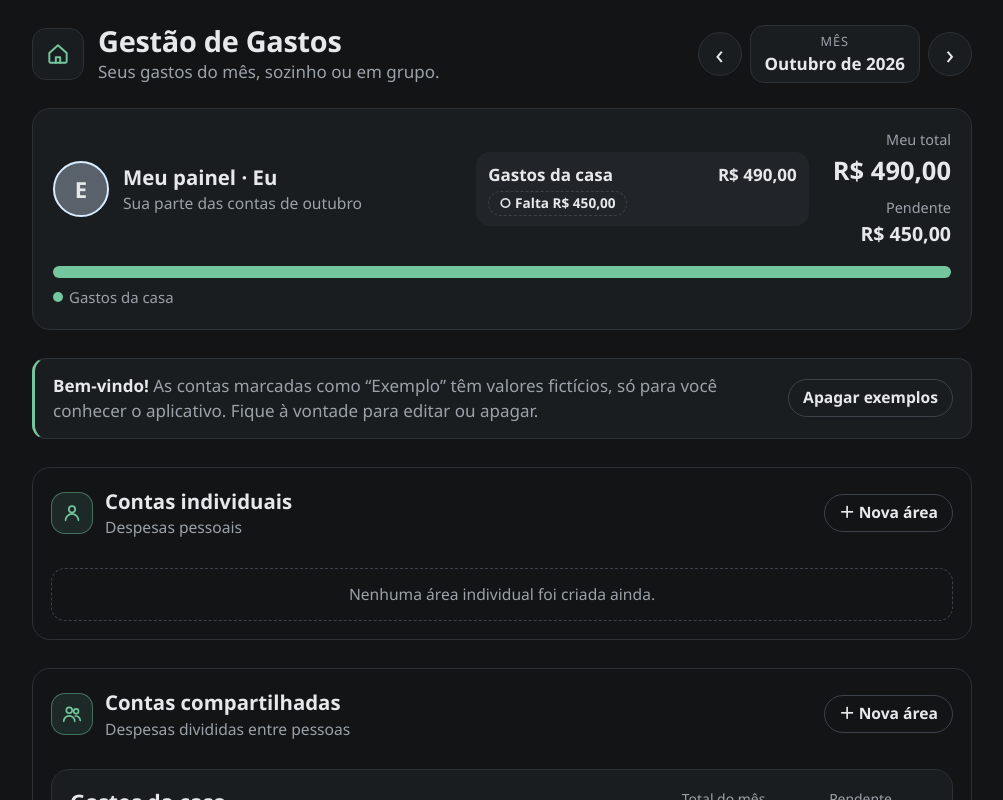
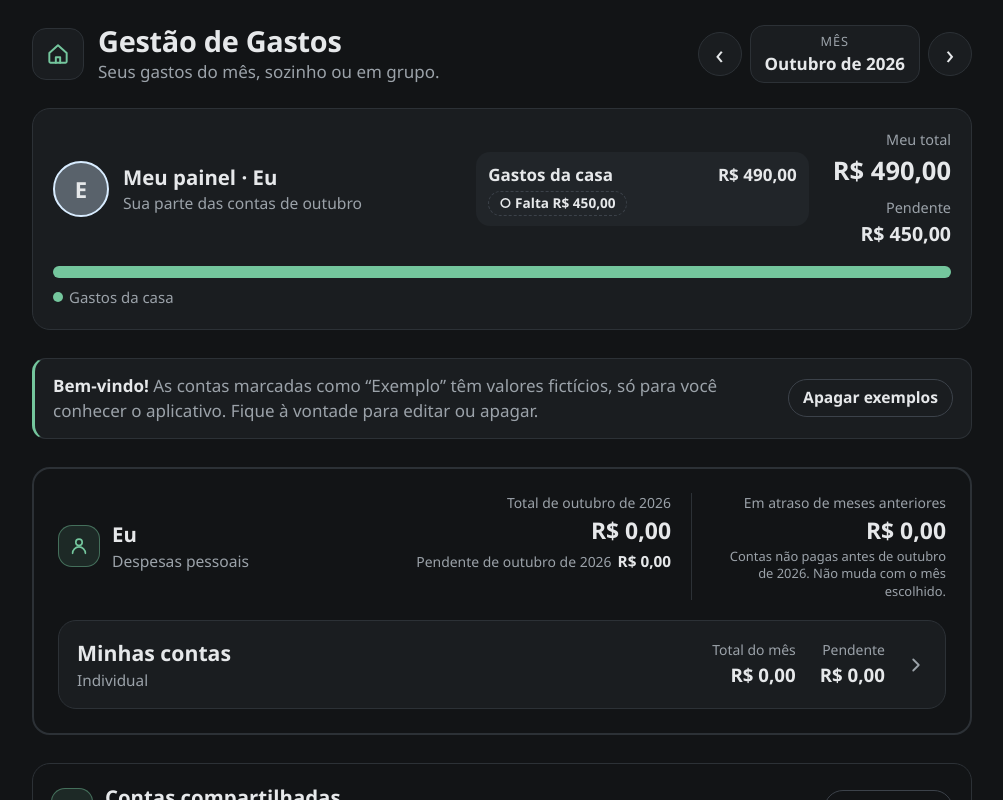
Before and after one commit to DBP-Dev/gestao-financeira, a React (Vite) app: page / in a window 1280 px wide. Shown: the top 800 px of the page, without its empty margins (138-1141 px from the left). Built offline with nearby package versions, Linux system fonts and the light colour scheme.

Commit message:
Adiciona área fixa de contas individuais

```diff
--- a/src/App.css
+++ b/src/App.css
@@ -458,6 +458,87 @@
 
 .account-group__action {
   flex-shrink: 0;
+}
+
+/* Box individual: contorno e espaçamento um pouco maiores que os do box compartilhado. */
+.account-group--individual {
+  gap: 20px;
+  padding: 24px;
+  border-width: 2px;
+}
+
+/* ---------- Indicadores das contas individuais ---------- */
+
+.individual-summary {
+  display: flex;
+  flex-wrap: wrap;
+  justify-content: flex-end;
+  gap: 12px 20px;
+}
+
+.individual-summary dl,
+.individual-summary dd {
+  margin: 0;
+}
+
+.individual-summary__month,
+.individual-summary__overdue {
+  display: flex;
+  flex-direction: column;
+  align-items: flex-end;
+  gap: 2px;
+  text-align: right;
+}
+
+/* Separado dos valores do mês: não deve ser somado a eles. */
+.individual-summary__overdue {
+  max-width: 15rem;
+  padding-left: 20px;
+  border-left: 1px solid var(--border);
+}
+
+.individual-summary__item {
+  display: flex;
+  flex-direction: column;
+  align-items: inherit;
+}
+
+.individual-summary__item--inline {
+  flex-direction: row;
+  flex-wrap: wrap;
+  justify-content: flex-end;
+  align-items: baseline;
+  gap: 0 6px;
+}
+
+.individual-summary__label {
+  color: var(--text-soft);
+  font-size: 0.82rem;
+}
+
+.individual-summary__total,
+.individual-summary__overdue-value {
+  font-size: 1.35rem;
+  font-weight: 700;
+  font-variant-numeric: tabular-nums;
+  white-space: nowrap;
+}
+
+.individual-summary__pending {
+  font-size: 0.9rem;
+  font-weight: 650;
+  font-variant-numeric: tabular-nums;
+  white-space: nowrap;
+}
+
+.individual-summary__overdue--late .individual-summary__overdue-value {
+  color: var(--danger);
+}
+
+.individual-summary__hint {
+  color: var(--text-soft);
+  font-size: 0.76rem;
+  line-height: 1.35;
 }
 
 .account-group__empty {
@@ -1612,6 +1693,38 @@ select.input option {
     padding: 14px 12px;
   }
 
+  .account-group--individual {
+    padding: 18px 16px;
+  }
+
+  /* Indicadores ocupam a largura toda, alinhados à esquerda, um bloco abaixo do outro. */
+  .account-group--individual .account-group__action {
+    flex: 1 1 100%;
+    min-width: 0;
+  }
+
+  .individual-summary {
+    flex-direction: column;
+    gap: 10px;
+  }
+
+  .individual-summary__month,
+  .individual-summary__overdue {
+    align-items: flex-start;
+    text-align: left;
+  }
+
+  .individual-summary__item--inline {
+    justify-content: flex-start;
+  }
+
+  .individual-summary__overdue {
+    max-width: none;
+    padding: 10px 0 0;
+    border-left: none;
+    border-top: 1px solid var(--border);
+  }
+
   /*
    * "Excluir área" mantém o tamanho pequeno e fica antes de "Adicionar conta".
    * Se os dois não couberem lado a lado, "Adicionar conta" desce inteiro para a linha
--- a/src/App.tsx
+++ b/src/App.tsx
@@ -10,6 +10,7 @@ import { BillList } from './components/BillList'
 import { ConfirmDialog } from './components/ConfirmDialog'
 import { FamilyArea } from './components/FamilyArea'
 import { FamilyMembers } from './components/FamilyMembers'
+import { IndividualSummary } from './components/IndividualSummary'
 import { MonthSummary } from './components/MonthSummary'
 import { PersonalPanel } from './components/PersonalPanel'
 import { DeleteMemberDialog } from './components/DeleteMemberDialog'
@@ -18,9 +19,16 @@ import { StorageWarning } from './components/StorageWarning'
 import { useCurrentMember } from './hooks/useCurrentMember'
 import { useFinanceStore, type BillInput } from './hooks/useFinanceStore'
 import { useToday } from './hooks/useToday'
-import type { Area, AreaType, Bill, Member } from './types'
+import type { Area, Bill, Member } from './types'
 import { HOME_AREA_ID, MAX_AREAS, canDeleteArea } from './utils/areas'
-import { addMonths, effectiveDueDay, formatMonthName, getBillStatus } from './utils/dates'
+import { getBillsTotals } from './utils/billTotals'
+import {
+  addMonths,
+  effectiveDueDay,
+  formatMonthLabel,
+  formatMonthName,
+  getBillStatus,
+} from './utils/dates'
 import { MAX_MEMBERS, createMember, getMemberDeletionBlockers } from './utils/members'
 
 function plural(count: number, singular: string, pluralForm: string) {
@@ -64,10 +72,9 @@ function App() {
   const currentMember = useCurrentMember(store.members)
   const [confirmClearExamples, setConfirmClearExamples] = useState(false)
   const [showBackup, setShowBackup] = useState(false)
-  const [areaFormType, setAreaFormType] = useState<AreaType | null>(null)
-  const [areaFeedback, setAreaFeedback] = useState<{ type: AreaType; text: string } | null>(
-    null,
-  )
+  const [showAreaForm, setShowAreaForm] = useState(false)
+  /** Mensagem da última criação ou exclusão de área (só há áreas compartilhadas novas). */
+  const [areaFeedback, setAreaFeedback] = useState<string | null>(null)
 
   const memberFormArea = memberForm
     ? store.areas.find((area) => area.id === memberForm.areaId)
@@ -77,39 +84,29 @@ function App() {
     : null
 
   // Cada box mostra só as áreas do seu tipo; "Gastos da casa" é exibida pelo FamilyArea.
+  // A única área individual é "Minhas contas" (o validador recusa outras).
   const individualAreas = store.areas.filter((area) => area.type === 'individual')
   const otherSharedAreas = store.areas.filter(
     (area) => area.type === 'shared' && area.id !== HOME_AREA_ID,
   )
   const canAddArea = store.areas.length < MAX_AREAS
 
-  function handleCreateArea({ name, type }: AreaFormValues) {
-    store.addArea(name, type)
-    setAreaFeedback({ type, text: `✓ Área “${name}” criada com sucesso.` })
-    setAreaFormType(null)
-  }
+  // Indicadores das contas individuais.
+  const individualBills = individualAreas.flatMap((area) => area.bills)
+  const individualMonthTotals = getBillsTotals(
+    individualBills.filter((bill) => bill.month === month),
+  )
+  // Meses anteriores ao mês atual real, não ao selecionado; contas do mês atual ficam fora.
+  const individualPreviousOverdue = getBillsTotals(
+    individualBills.filter(
+      (bill) => bill.month < today.month && getBillStatus(bill, today) === 'late',
+    ),
+  )
 
-  function newAreaButton(type: AreaType) {
-    return (
-      <button
-        type="button"
-        className="button button--small button--ghost"
-        onClick={() => setAreaFormType(type)}
-        disabled={!canAddArea}
-      >
-        ＋ Nova área
-      </button>
-    )
-  }
-
-  function areaFeedbackFor(type: AreaType) {
-    return (
-      <p className="members__feedback" role="status">
-        {areaFeedback?.type === type && (
-          <span className="backup-message backup-message--ok">{areaFeedback.text}</span>
-        )}
-      </p>
-    )
+  function handleCreateArea({ name }: AreaFormValues) {
+    store.addArea(name)
+    setAreaFeedback(`✓ Área “${name}” criada com sucesso.`)
+    setShowAreaForm(false)
   }
 
   /** Contas atrasadas de meses anteriores ao selecionado (nunca entram nos totais do mês). */
@@ -201,6 +198,9 @@ function App() {
         onEdit={(bill) => setBillForm({ mode: 'edit', areaId: area.id, bill })}
         onDelete={(bill) => setBillToDelete({ areaId: area.id, bill })}
         actions={
+          // Áreas individuais não são excluídas pela interface; "Minhas contas" é fixa.
+          area.type === 'shared' &&
+          canDeleteArea(area.id) && (
             <button
               type="button"
               className="button button--small button--ghost button--danger-text"
@@ -209,6 +209,7 @@ function App() {
             >
               Excluir área
             </button>
+          )
         }
         notice={
           needsParticipants &&
@@ -282,25 +283,42 @@ function App() {
 
         <AccountGroup
           icon="person"
-          title="Contas individuais"
+          title={currentMember.member?.name ?? 'Contas individuais'}
           description="Despesas pessoais"
-          action={newAreaButton('individual')}
+          variant="individual"
+          action={
+            <IndividualSummary
+              monthLabel={formatMonthLabel(month).toLocaleLowerCase('pt-BR')}
+              currentMonthLabel={formatMonthLabel(today.month).toLocaleLowerCase('pt-BR')}
+              monthTotalCents={individualMonthTotals.totalCents}
+              monthPendingCents={individualMonthTotals.pendingCents}
+              previousOverdueCents={individualPreviousOverdue.pendingCents}
+            />
+          }
         >
-          {areaFeedbackFor('individual')}
-          {individualAreas.length === 0 ? (
-            <p className="account-group__empty">Nenhuma área individual foi criada ainda.</p>
-          ) : (
-            individualAreas.map(renderAreaCard)
-          )}
+          {individualAreas.map(renderAreaCard)}
         </AccountGroup>
 
         <AccountGroup
           icon="people"
           title="Contas compartilhadas"
           description="Despesas divididas entre pessoas"
-          action={newAreaButton('shared')}
+          action={
+            <button
+              type="button"
+              className="button button--small button--ghost"
+              onClick={() => setShowAreaForm(true)}
+              disabled={!canAddArea}
             >
-          {areaFeedbackFor('shared')}
+              ＋ Nova área
+            </button>
+          }
+        >
+          <p className="members__feedback" role="status">
+            {areaFeedback && (
+              <span className="backup-message backup-message--ok">{areaFeedback}</span>
+            )}
+          </p>
           <FamilyArea
             memberCount={store.members.length}
             bills={monthBills}
@@ -351,12 +369,11 @@ function App() {
         </button>
       </footer>
 
-      {areaFormType && (
+      {showAreaForm && (
         <AreaFormDialog
-          initialType={areaFormType}
           areas={store.areas}
           onSave={handleCreateArea}
-          onCancel={() => setAreaFormType(null)}
+          onCancel={() => setShowAreaForm(false)}
         />
       )}
 
@@ -419,10 +436,7 @@ function App() {
           onConfirm={() => {
             store.deleteArea(areaToDelete.id)
             if (noParticipantsAreaId === areaToDelete.id) setNoParticipantsAreaId(null)
-            setAreaFeedback({
-              type: areaToDelete.type,
-              text: `✓ Área “${areaToDelete.name}” excluída com sucesso.`,
-            })
+            setAreaFeedback(`✓ Área “${areaToDelete.name}” excluída com sucesso.`)
             setAreaToDelete(null)
           }}
           onCancel={() => setAreaToDelete(null)}
--- a/src/components/AccountGroup.tsx
+++ b/src/components/AccountGroup.tsx
@@ -4,8 +4,10 @@ interface AccountGroupProps {
   icon: 'person' | 'people'
   title: string
   description: string
-  /** Ação opcional no cabeçalho (ex.: botão "Nova área"). */
+  /** Ação opcional no cabeçalho (ex.: botão "Nova área" ou indicadores). */
   action?: ReactNode
+  /** "individual": contorno e espaçamento um pouco maiores. */
+  variant?: 'individual'
   children: ReactNode
 }
 
@@ -40,10 +42,20 @@ function GroupIcon({ icon }: { icon: AccountGroupProps['icon'] }) {
 }
 
 /** Box que agrupa áreas de contas (individuais ou compartilhadas). */
-export function AccountGroup({ icon, title, description, action, children }: AccountGroupProps) {
+export function AccountGroup({
+  icon,
+  title,
+  description,
+  action,
+  variant,
+  children,
+}: AccountGroupProps) {
   const titleId = useId()
   return (
-    <section className="account-group" aria-labelledby={titleId}>
+    <section
+      className={`account-group ${variant ? `account-group--${variant}` : ''}`}
+      aria-labelledby={titleId}
+    >
       <header className="account-group__header">
         <span className="account-group__icon">
           <GroupIcon icon={icon} />
--- a/src/components/AreaFormDialog.tsx
+++ b/src/components/AreaFormDialog.tsx
@@ -1,32 +1,21 @@
 import { useId, useState, type FormEvent } from 'react'
-import type { Area, AreaType } from '../types'
-import { AREA_TYPE_LABEL, MAX_AREA_NAME_LENGTH, cleanAreaName, validateAreaName } from '../utils/areas'
+import type { Area } from '../types'
+import { MAX_AREA_NAME_LENGTH, cleanAreaName, validateAreaName } from '../utils/areas'
 import { Modal } from './Modal'
 
 export interface AreaFormValues {
   name: string
-  type: AreaType
 }
 
 interface AreaFormDialogProps {
-  /** Tipo pré-selecionado conforme a box de onde o formulário foi aberto. */
-  initialType: AreaType
   areas: Area[]
   onSave: (values: AreaFormValues) => void
   onCancel: () => void
 }
 
-const TYPE_HINT: Record<AreaType, string> = {
-  individual: 'Despesas só suas. Não precisa de membros nem de divisão. Ficará em “Contas individuais”.',
-  shared:
-    'Despesas divididas entre pessoas, com participantes próprios desta área. Ficará em “Contas compartilhadas”.',
-}
-
-const TYPES: AreaType[] = ['individual', 'shared']
-
-export function AreaFormDialog({ initialType, areas, onSave, onCancel }: AreaFormDialogProps) {
+/** Cria uma área compartilhada. As contas individuais ficam na área fixa "Minhas contas". */
+export function AreaFormDialog({ areas, onSave, onCancel }: AreaFormDialogProps) {
   const [name, setName] = useState('')
-  const [type, setType] = useState<AreaType>(initialType)
   const [submitAttempted, setSubmitAttempted] = useState(false)
   const inputId = useId()
   const hintId = useId()
@@ -37,7 +26,7 @@ export function AreaFormDialog({ initialType, areas, onSave, onCancel }: AreaFor
     event.preventDefault()
     setSubmitAttempted(true)
     if (error) return
-    onSave({ name: cleanAreaName(name), type })
+    onSave({ name: cleanAreaName(name) })
   }
 
   return (
@@ -53,33 +42,18 @@ export function AreaFormDialog({ initialType, areas, onSave, onCancel }: AreaFor
               className="input"
               value={name}
               maxLength={MAX_AREA_NAME_LENGTH}
-              placeholder="Ex.: Churrasco, Academia, Viagem"
+              placeholder="Ex.: Churrasco, Viagem, República"
               data-autofocus
               onChange={(event) => setName(event.target.value)}
               aria-invalid={showError}
+              aria-describedby={hintId}
             />
             {showError && <p className="field__error">{error}</p>}
+            <p id={hintId} className="field__hint">
+              Despesas divididas entre pessoas, com participantes próprios desta área. Ficará em
+              “Contas compartilhadas”.
+            </p>
           </div>
-
-          <fieldset className="field fieldset">
-            <legend className="field__label">Tipo</legend>
-            <div className="segmented" role="group" aria-describedby={hintId}>
-              {TYPES.map((option) => (
-                <button
-                  key={option}
-                  type="button"
-                  className={`segmented__option ${type === option ? 'segmented__option--active' : ''}`}
-                  aria-pressed={type === option}
-                  onClick={() => setType(option)}
-                >
-                  {AREA_TYPE_LABEL[option]}
-                </button>
-              ))}
-            </div>
-            <p id={hintId} className="field__hint">
-              {TYPE_HINT[type]} O tipo não poderá ser mudado depois.
-            </p>
-          </fieldset>
         </div>
         <div className="modal__footer">
           <button type="button" className="button button--ghost" onClick={onCancel}>
--- /dev/null
+++ b/src/components/IndividualSummary.tsx
@@ -0,0 +1,52 @@
+import { formatBRL } from '../utils/money'
+
+interface IndividualSummaryProps {
+  /** Mês selecionado, por extenso (ex.: "outubro de 2026"). */
+  monthLabel: string
+  /** Mês atual real, por extenso; o atraso considera só meses anteriores a ele. */
+  currentMonthLabel: string
+  /** Soma das contas individuais do mês selecionado (pagas e pendentes). */
+  monthTotalCents: number
+  /** Parte ainda não paga do mês selecionado. */
+  monthPendingCents: number
+  /** Contas individuais não pagas de meses anteriores ao mês atual real. */
+  previousOverdueCents: number
+}
+
+/**
+ * Indicadores das contas individuais. O atraso de meses anteriores fica separado:
+ * ele não depende do mês selecionado e não deve ser somado aos valores do mês.
+ */
+export function IndividualSummary({
+  monthLabel,
+  currentMonthLabel,
+  monthTotalCents,
+  monthPendingCents,
+  previousOverdueCents,
+}: IndividualSummaryProps) {
+  return (
+    <div className="individual-summary">
+      <dl className="individual-summary__month">
+        <div className="individual-summary__item">
+          <dt className="individual-summary__label">Total de {monthLabel}</dt>
+          <dd className="individual-summary__total">{formatBRL(monthTotalCents)}</dd>
+        </div>
+        <div className="individual-summary__item individual-summary__item--inline">
+          <dt className="individual-summary__label">Pendente de {monthLabel}</dt>
+          <dd className="individual-summary__pending">{formatBRL(monthPendingCents)}</dd>
+        </div>
+      </dl>
+      <dl
+        className={`individual-summary__overdue ${previousOverdueCents > 0 ? 'individual-summary__overdue--late' : ''}`}
+      >
+        <div className="individual-summary__item">
+          <dt className="individual-summary__label">Em atraso de meses anteriores</dt>
+          <dd className="individual-summary__overdue-value">{formatBRL(previousOverdueCents)}</dd>
+          <dd className="individual-summary__hint">
+            Contas não pagas antes de {currentMonthLabel}. Não muda com o mês escolhido.
+          </dd>
+        </div>
+      </dl>
+    </div>
+  )
+}
--- a/src/hooks/useFinanceStore.ts
+++ b/src/hooks/useFinanceStore.ts
@@ -1,6 +1,6 @@
 import { useEffect, useState } from 'react'
 import { DEFAULT_MEMBERS, createInitialData } from '../data/sampleData'
-import type { Area, AreaType, Bill, FinanceData, Member, MonthKey } from '../types'
+import type { Area, Bill, FinanceData, Member, MonthKey } from '../types'
 import {
   HOME_AREA_ID,
   createArea,
@@ -234,11 +234,14 @@ export function useFinanceStore() {
     })
   }
 
-  /** Cria uma área vazia. O nome já deve ter sido validado (validateAreaName). */
-  function addArea(name: string, type: AreaType) {
+  /**
+   * Cria uma área compartilhada vazia. O nome já deve ter sido validado (validateAreaName).
+   * Áreas individuais não são criadas: a única é a fixa "Minhas contas".
+   */
+  function addArea(name: string) {
     setData((current) => ({
       ...current,
-      areas: [...current.areas, createArea(name, type, current.areas)],
+      areas: [...current.areas, createArea(name, 'shared', current.areas)],
     }))
   }
 
--- a/src/utils/areas.ts
+++ b/src/utils/areas.ts
@@ -8,6 +8,10 @@ import { createId } from './ids'
 export const HOME_AREA_ID = 'gastos-da-casa'
 export const HOME_AREA_NAME = 'Gastos da casa'
 
+/** Área individual fixa: o lugar das contas pessoais. Existe sempre, uma única vez. */
+export const MY_ACCOUNTS_AREA_ID = 'minhas-contas'
+export const MY_ACCOUNTS_AREA_NAME = 'Minhas contas'
+
 /** Mesmo limite do nome das contas. */
 export const MAX_AREA_NAME_LENGTH = 40
 export const MAX_AREAS = 50
@@ -17,11 +21,28 @@ export const AREA_TYPE_LABEL: Record<AreaType, string> = {
   shared: 'Compartilhada',
 }
 
+/**
+ * Garante a área "Minhas contas": se ela já existe, devolve a mesma lista sem mudanças;
+ * senão, acrescenta-a vazia logo depois de "Gastos da casa". Nunca altera outras áreas.
+ */
+export function ensureMyAccountsArea(areas: Area[]): Area[] {
+  if (areas.some((area) => area.id === MY_ACCOUNTS_AREA_ID)) return areas
+  const myAccounts: Area = {
+    id: MY_ACCOUNTS_AREA_ID,
+    name: MY_ACCOUNTS_AREA_NAME,
+    type: 'individual',
+    members: [],
+    bills: [],
+  }
+  const homeIndex = areas.findIndex((area) => area.id === HOME_AREA_ID)
+  return [...areas.slice(0, homeIndex + 1), myAccounts, ...areas.slice(homeIndex + 1)]
+}
+
 /** Converte os dados da versão 1 sem alterar membros nem contas. */
 export function migrateV1ToV2(legacy: LegacyFinanceDataV1): FinanceData {
   return {
     version: 2,
-    areas: [
+    areas: ensureMyAccountsArea([
       {
         id: HOME_AREA_ID,
         name: HOME_AREA_NAME,
@@ -29,7 +50,7 @@ export function migrateV1ToV2(legacy: LegacyFinanceDataV1): FinanceData {
         members: legacy.members,
         bills: legacy.bills,
       },
-    ],
+    ]),
   }
 }
 
@@ -61,14 +82,14 @@ export function validateAreaName(name: string, areas: Area[]): string | null {
   return null
 }
 
-/** Só áreas criadas pela pessoa podem ser excluídas; "Gastos da casa" é fixa. */
+/** Só áreas criadas pela pessoa podem ser excluídas; "Gastos da casa" e "Minhas contas" são fixas. */
 export function canDeleteArea(areaId: string): boolean {
-  return areaId !== HOME_AREA_ID
+  return areaId !== HOME_AREA_ID && areaId !== MY_ACCOUNTS_AREA_ID
 }
 
 /**
  * Remove uma área com todos os seus participantes e contas.
- * Se a área for "Gastos da casa" ou não existir, devolve os dados sem nenhuma mudança.
+ * Se a área for fixa ou não existir, devolve os dados sem nenhuma mudança.
  */
 export function removeArea(data: FinanceData, areaId: string): FinanceData {
   if (!canDeleteArea(areaId) || !data.areas.some((area) => area.id === areaId)) return data
```
Also changed, not shown: src/utils/backup.ts (+34 -2 lines), 1 other file (tests, documents, lock files or other folders). Lines whose indentation alone changed are shown as unchanged.
